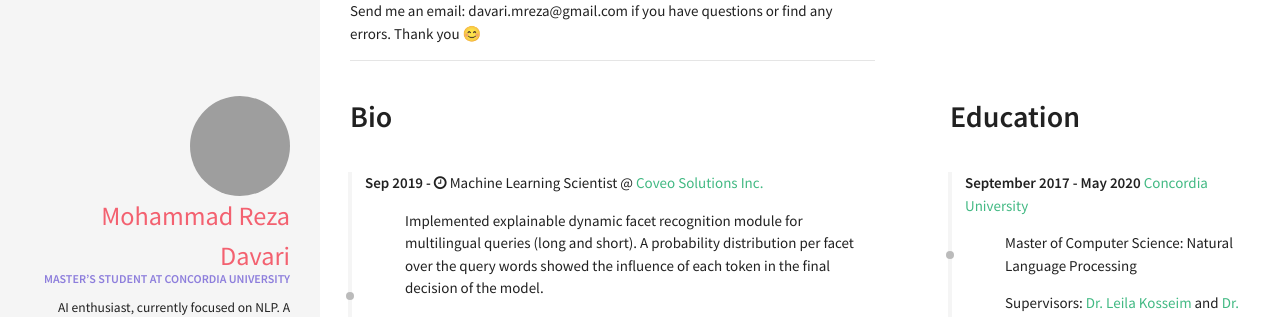
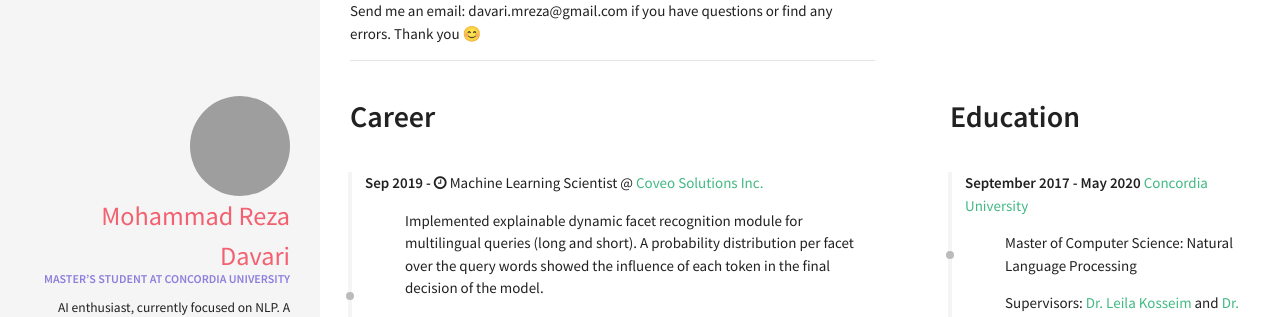
Before and after one commit to rezazzr/davari.io, a Jekyll site: the page built from index.html, in a window 1280 px wide, cut to the strip 538-855 px from the top of the page. Built offline with Jekyll 4.4.1, drawn with Linux system fonts in a browser that asks for light colours; nearby versions of some CDN libraries; grey boxes are pictures that could not be loaded.

Commit message:
changed the title

```diff
--- a/_includes/sections/career.html
+++ b/_includes/sections/career.html
@@ -1,4 +1,4 @@
-<h1><span data-i18n="skills.my_skills">Bio</span></h1>
+<h1><span data-i18n="skills.my_skills">Career</span></h1>
 
 <div class="archive">
   <div class="timeline" id="timeline">
```
